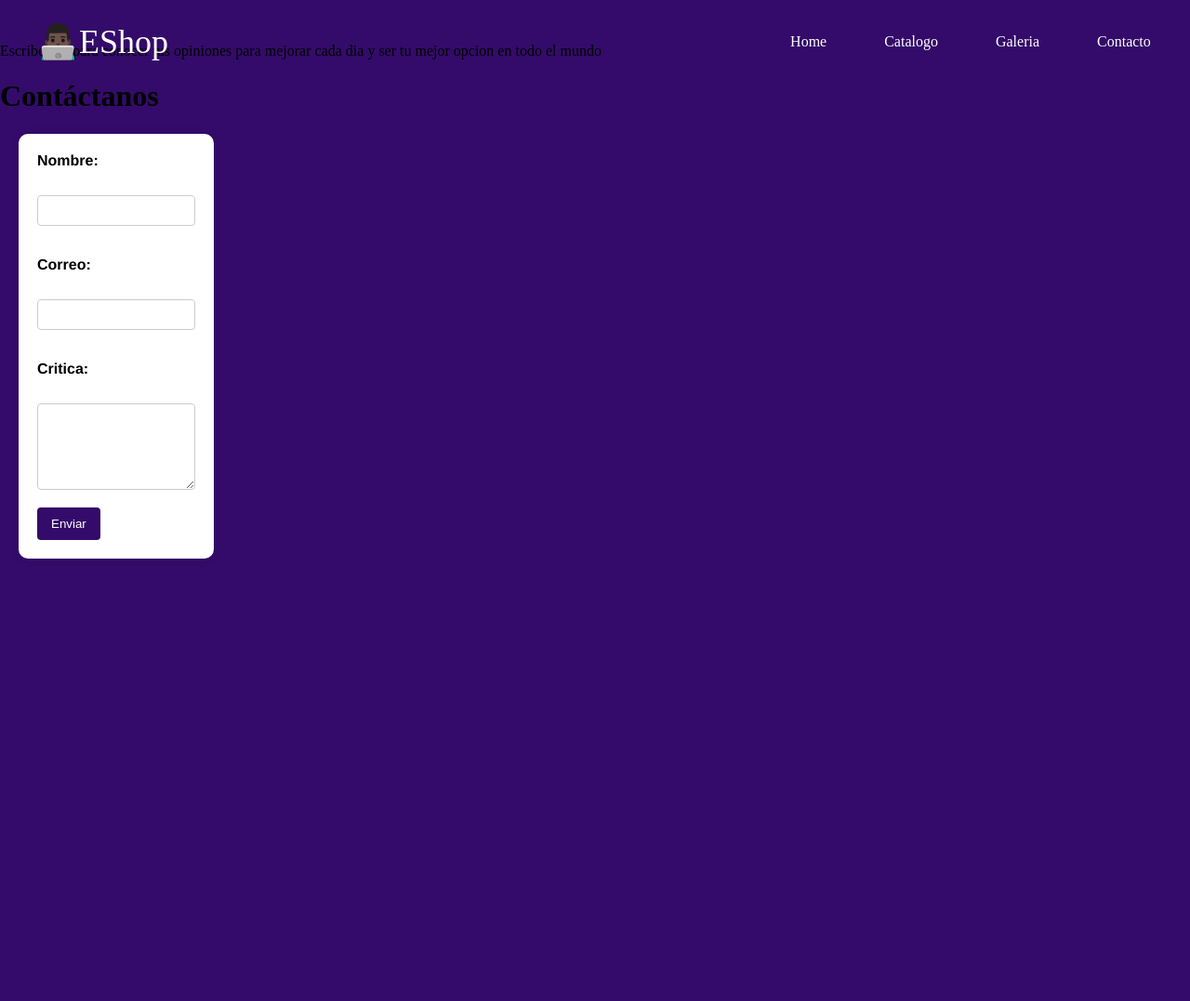
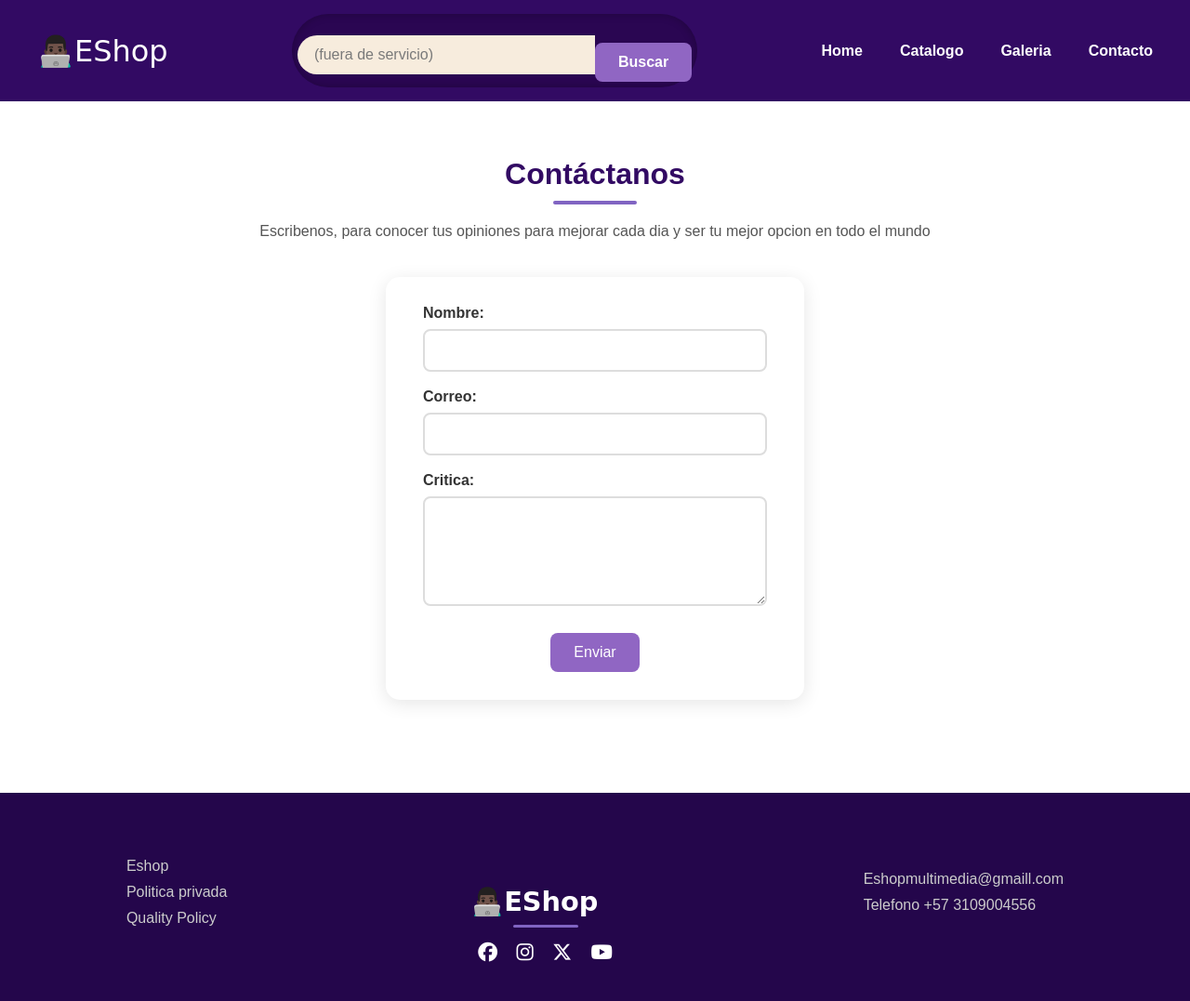
Before and after one commit to DerBasilisk/Git-PruebaColab, a plain HTML site: page html/contacto.html in a window 1280 px wide. Shown: the whole page at 93% size. Before the commit the page ends 800 px from the top, so only its background shows below. Drawn offline with Linux system fonts and the light colour scheme; a web font is replaced by a local one.

Commit message:
nueva actualizacion

```diff
--- a/css/catalogo.css
+++ b/css/catalogo.css
@@ -137,7 +137,7 @@ h1 {
 .linea {
     width: 80px;
     height: 3px;
-    background: rgb(174, 0, 255);
+
     margin: 0 auto 30px;
     border-radius: 5px;
     margin-bottom: 30px;
--- a/css/contáctos.css
+++ b/css/contáctos.css
@@ -1,102 +1,264 @@
-@import url('https://fonts.googleapis.com/css2?family=Miniver&family=Ribeye&family=Righteous&family=Work+Sans&display=swap');
-
-body{
+/* ---------- RESET ---------- */
+* {
   margin: 0;
   padding: 0;
-  min-height: 100vh;
-  background-color: #340b6a;
-  background-size: cover;
-  background-position: center;
-  background-repeat: no-repeat;
-  background-attachment: fixed;
+  box-sizing: border-box;
+  font-family: "Work Sans", sans-serif;
 }
 
-.container-header header{
-  max-width: 1100px;
-  margin: auto;
-  display: flex;
-  justify-content: space-between;
-  align-items: center;
-  padding: 15px 20px;
- }
-
- .container-header header .nav{
-  display: flex;
-  justify-content: space-between;
-  align-items: center;
-  width: 96%;
-  position: fixed;
-  top: 0;
-  left: 40px;
-  z-index: 99;
-  margin-top: 20px;
+/* ---------- HEADER ---------- */
+.container-header {
+  background-color: #320a63; /* color principal morado */
+  padding: 15px 0;
 }
 
-.container-header header .logo{
-  font-family: 'Miniver';
-  font-size: 36px;
+header {
+  width: 100%;
+}
+
+.nav {
+  max-width: 1200px;
+  margin: 0 auto;
+  display: flex;
+  align-items: center;
+  justify-content: space-between;
+}
+
+/* ---------- LOGO ---------- */
+.logo {
+  font-family: "Righteous", cursive;
+  font-size: 2rem;
   color: #fff;
   text-decoration: none;
+  display: flex;
+  align-items: center;
+  gap: 8px;
+  cursor: pointer;
+  transition: transform 0.3s ease;
 }
 
-.container-header header ul{
+.logo:hover {
+  transform: scale(1.05);
+}
+
+/* ---------- BARRA DE BÚSQUEDA ---------- */
+/* CONTENEDOR DE LA BARRA */
+.barrabuscar {
   display: flex;
+  align-items: center;
+  justify-content: center;
+  background-color: #2a0652; /* morado oscuro */
+  padding: 6px;
+  border-radius: 50px;
+  box-shadow: inset 0 0 10px rgba(0, 0, 0, 0.25);
+  width: fit-content;
+  margin: 0 auto; /* Centra horizontalmente */
+}
+
+/* CAMPO DE TEXTO */
+.buscar {
+  background-color: #f7ecdd; /* color crema */
+  border: none;
+  outline: none;
+  border-radius: 40px 0 0 40px;
+  padding: 12px 18px;
+  width: 320px;
+  font-size: 1rem;
+  color: #333;
+}
+
+.buscar::placeholder {
+  color: #7a7a7a;
+}
+
+/* BOTÓN */
+.btnbuscar {
+  background-color: #9467cc; /* lila */
+  color: white;
+  border: none;
+  border-radius: 0 40px 40px 0;
+  padding: 12px 25px;
+  font-weight: bold;
+  font-size: 0.95rem;
+  cursor: pointer;
+  transition: all 0.3s ease;
+}
+
+.btnbuscar:hover {
+  background-color: #a87ee9;
+}
+
+
+/* ---------- NAVEGACIÓN ---------- */
+.nav ul {
+  list-style: none;
+  display: flex;
+  gap: 40px;
+}
+
+.nav ul li a {
+  color: #fff;
+  text-decoration: none;
+  font-weight: 700;
+  font-size: 1rem;
+  transition: color 0.3s ease;
+}
+
+.nav ul li a:hover {
+  color: #ffda79;
+}
+
+/* ---------- FORMULARIO CONTACTO ---------- */
+h2 {
+  text-align: center;
+  color: #320a63;
+  margin-top: 60px;
+  font-size: 2rem;
+}
+
+.palito {
+  width: 90px;
+  height: 4px;
+  background-color: #8064c2;
+  border-radius: 3px;
+  margin: 10px auto 20px;
+}
+
+p {
+  text-align: center;
+  color: #555;
+  margin-bottom: 40px;
+  font-size: 1rem;
+}
+
+form {
+  background: #fff;
+  max-width: 450px;
+  margin: 0 auto 100px;
+  padding: 30px 40px;
+  border-radius: 15px;
+  box-shadow: 0 4px 20px rgba(0, 0, 0, 0.1);
+}
+
+label {
+  font-weight: bold;
+  color: #333;
+}
+
+input,
+textarea {
+  width: 100%;
+  padding: 12px;
+  margin-top: 8px;
+  border: 2px solid #ddd;
+  border-radius: 8px;
+  font-size: 1rem;
+}
+
+input:focus,
+textarea:focus {
+  border-color: #8064c2;
+  outline: none;
+}
+
+button[type="submit"] {
+  background-color: #9066c3;
+  color: white;
+  border: none;
+  padding: 12px 25px;
+  border-radius: 8px;
+  font-size: 1rem;
+  cursor: pointer;
+  transition: background 0.3s ease;
+  display: block;
+  margin: 25px auto 0;
+}
+
+button[type="submit"]:hover {
+  background-color: #4a1b94;
+}
+
+/* ---------- FOOTER ---------- */
+.footer {
+  background-color: #24064b;
+  color: #fff;
+  display: flex;
+  justify-content: space-around;
+  align-items: center;
+  flex-wrap: wrap;
+  padding: 40px 20px;
+  gap: 30px;
+}
+
+.footer-col ul {
   list-style: none;
 }
 
-.container-header header nav ul li a{
-    text-align: center;
-    color: #fff;
-    margin: 0 15px;
-    padding: 3px;
-    transition: .5s;
-    text-decoration: none;
-   padding: 10px 16px;
-   border-radius: 30px;
-
+.footer-col ul li {
+  margin-bottom: 10px;
 }
 
-.container-header header nav ul li a:hover{
-    color: #3b141c;
-    background-color: #a59ae0;;
+.footer-col ul li a {
+  text-decoration: none;
+  color: #ccc;
+  transition: color 0.3s ease;
 }
-form {
-    background-color: #fff;
-    padding: 20px;
-    border-radius: 10px;
-    max-width: 170px;
-    margin: 20px ;
-    font-family: 'Franklin Gothic Medium', 'Arial Narrow', Arial, sans-serif;
-    box-shadow: 0 0 10px rgba(0, 0, 0, 0.1);
 
+.footer-col ul li a:hover {
+  color: #ffda79;
 }
-label {
-    display: block;
-    margin-bottom: 10px;
-    font-weight: bold;
+
+.footer-center {
+  text-align: center;
 }
-input[type="text"],
 
-input[type="email"],
+.footer-center .logo {
+  font-size: 1.8rem;
+  color: #fff;
+}
 
-textarea {
-    width: 100%;
-    padding: 8px;
-    margin-bottom: 15px;
-    border: 1px solid #ccc;
-    border-radius: 4px;
-    box-sizing: border-box;
+.palitofooter {
+  width: 70px;
+  height: 3px;
+  background-color: #8064c2;
+  margin: 8px auto 15px auto;
+  border-radius: 3px;
 }
-button {
-    background-color: #340b6a;
-    color: white;
-    padding: 10px 15px;
-    border: none;
-    border-radius: 4px;
-    cursor: pointer;
+
+.redes a {
+  color: white;
+  font-size: 1.3rem;
+  margin: 0 8px;
+  transition: color 0.3s ease;
 }
-button:hover {
-    background-color: #340b6a;
 
+.redes a:hover {
+  color: #ffda79;
+}
 
+/* ---------- RESPONSIVO ---------- */
+@media (max-width: 950px) {
+  .nav {
+    flex-direction: column;
+    gap: 15px;
+  }
+
+  .buscar {
+    width: 250px;
+  }
+
+  .nav ul {
+    gap: 20px;
+    flex-wrap: wrap;
+    justify-content: center;
+  }
+
+  form {
+    width: 90%;
+  }
+
+  .footer {
+    flex-direction: column;
+    text-align: center;
+  }
 }
--- a/css/style.css
+++ b/css/style.css
@@ -14,6 +14,7 @@ body{
 html{
   scroll-behavior: smooth;
 }
+
 
 
 .container-header{
--- a/html/contacto.html
+++ b/html/contacto.html
@@ -3,14 +3,19 @@
 <head>
     <meta charset="UTF-8">
     <meta name="viewport" content="width=device-width, initial-scale=1.0">
+    <script src="https://kit.fontawesome.com/bdc4e23805.js" crossorigin="anonymous"></script>
     <link rel="stylesheet" href="../css/contáctos.css">
     <title>Document</title>
 </head>
 <body>
-        <div class="container-header">
+    <div class="container-header">
     <header>
         <nav class="nav">
           <a href="./index.html" class="logo">👨🏿‍💻EShop</a>
+          <form class="barrabuscar" id="search" action="/search" method="get">
+            <input class="buscar" type="text" id="search-input" name="q" placeholder="(fuera de servicio)">
+            <button class="btnbuscar" type="submit">Buscar</button>
+          </form>
           <ul>
             <li><a href="../index.html">Home</a></li>
             <li><a href="./catalogo.html">Catalogo</a></li>
@@ -23,8 +28,9 @@
 
 
 
-    <p>Escribenos, para conocer tus opiniones para mejorar cada dia y ser tu mejor opcion en todo  el mundo</p>
-    <h1>Contáctanos</h1>
+    <h2>Contáctanos</h2>
+    <div class="palito"></div>
+     <p>Escribenos, para conocer tus opiniones para mejorar cada dia y ser tu mejor opcion en todo  el mundo</p>
     <form action="procesar.php" method="POST">
         <label for="nombre">Nombre:</label><br>
         <input type="text" name="nombre" id="nombre" required><br><br>
@@ -36,10 +42,41 @@
         <textarea name="mensaje" id="mensaje" rows="5" required></textarea>
 
         <button type="submit">Enviar</button>
+    </form>
 
 
+<footer class="footer">
 
-    </form>
+    <!--columna izq-->
+    <div class="footer-col">
+      <ul>
+        <li><a href="#">Eshop</a></li>
+        <li><a href="#">Politica privada</a></li>
+        <li><a href="#">Quality Policy</a></li>
+      </ul>
+    </div>
 
+  <!--colunma centro-->
+  <div class="footer-center">
+    <h2 class="logo">👨🏿‍💻EShop</h2>
+    <div class="palitofooter"></div>
+    <div class="redes">
+      <a href="#"><i class="fa-brands fa-facebook"></i></a>
+      <a href="#"><i class="fa-brands fa-instagram"></i></a>
+      <a href="#"><i class="fa-brands fa-x-twitter"></i></a>
+      <a href="#"><i class="fa-brands fa-youtube"></i></a>
+    </div>
+  </div>
+  <!--columna dere-->
+  <div class="footer-col">
+    <ul>
+      <li><a href="#">Eshopmultimedia@gmaill.com</a></li>
+      <li><a href="#">Telefono +57 3109004556</a></li>
+    </ul>
+  </div>
+
+</footer>
 </body>
+
+
 </html>
```
